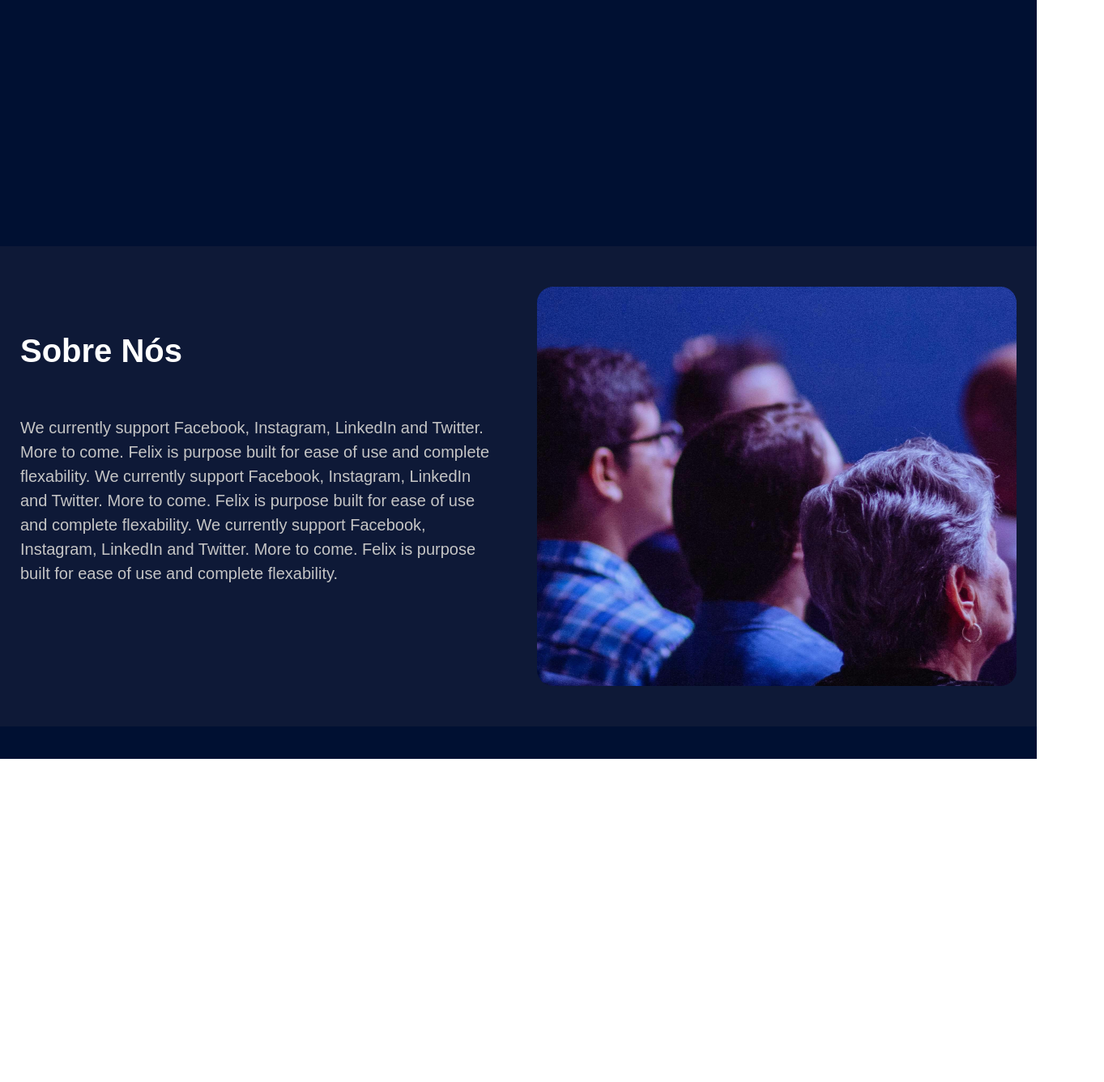
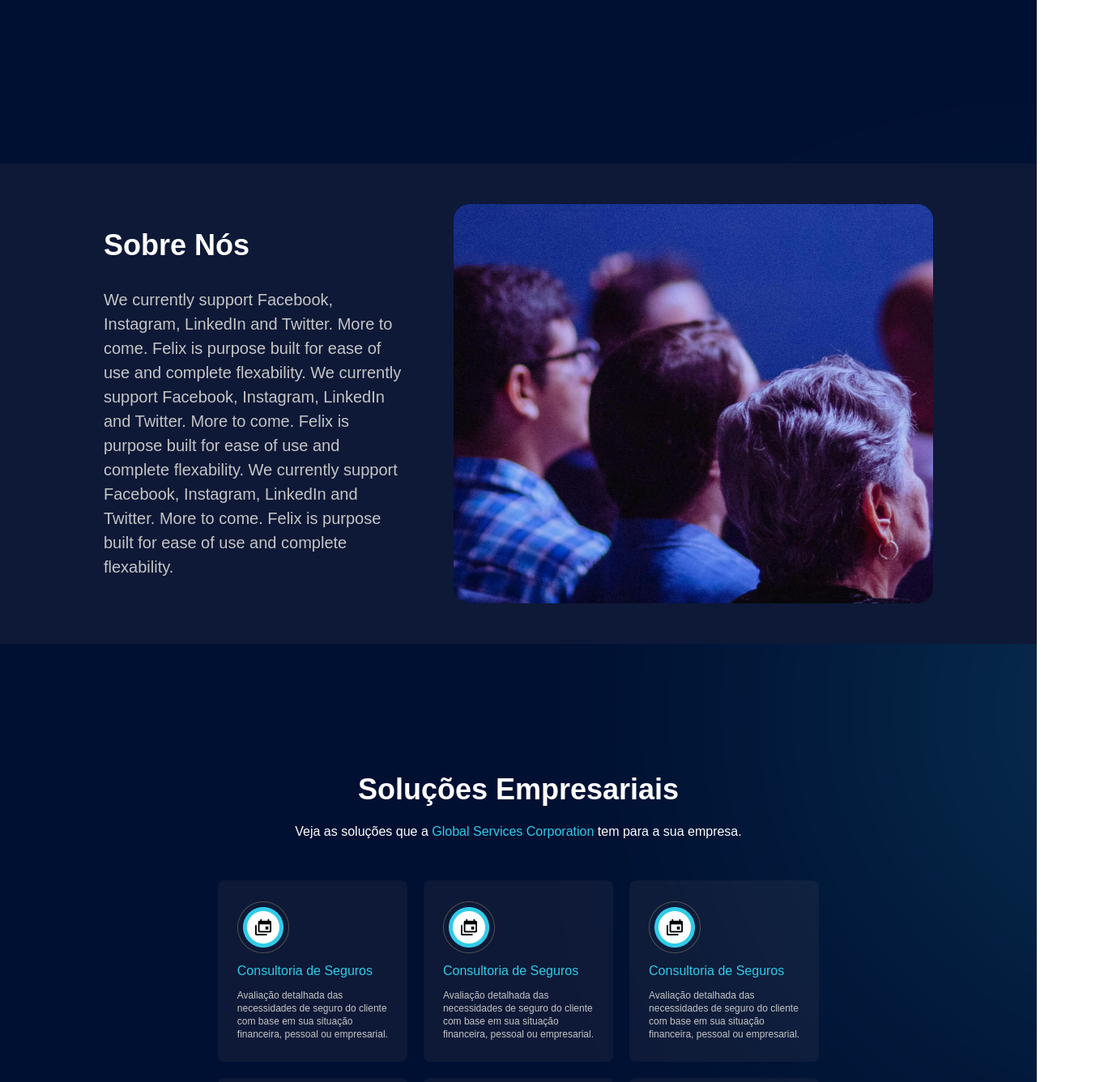
Before and after one commit to Global-Services-Corporation/website-react, a React (Vite) app: page / in a window 1280 px wide. Shown: the part 940-2276 px from the top of the page at 81% size, 1363 px wide, since content can reach past the window. Before the commit the page ends 1877 px from the top, so only its background shows below. Built offline with nearby package versions, Linux system fonts and the light colour scheme; no server answers.

Commit message:
feat:  services and about us

```diff
--- a/src/assets/index.tsx
+++ b/src/assets/index.tsx
@@ -69,8 +69,10 @@ import seguros from "./landing/Services/Seguros.png"
 import academiaicon from "./landing/Services/AcademiaIcon.png"
 import eventosicon from "./landing/Services/EventosIcon.png"
 import sobrenos from "./landing/AboutUs/AboutUs.png"
+import linkIcon from "./landing/FormativeAction/linkIcon.svg"
 
 export {
+  linkIcon,
   sobrenos,
   elipse1,
   elipse2,
--- /dev/null
+++ b/src/components/formative-action-card.tsx
@@ -0,0 +1,31 @@
+import { linkIcon } from "../assets";
+
+interface Props  {
+    img:string,
+    title:string,
+    description:string
+}
+
+const FormativeActionCard: React.FC<Props> = ({ img, title, description }) => {
+  return (
+    <div className="mr-3 w-80 flex flex-col bg-[#0E1937] rounded-xl">
+      <img src={img} alt="" className="h-56" />
+      <div className="w-full  px-7 py-7 flex flex-col gap-2.5">
+        {" "}
+        <h1 className="text-xl">{title}</h1>
+        <p className="text-sm text-[#c5c5c5]">
+          {" "}
+         {description}
+        </p>
+        <a href="" className="flex gap-1 text-xs text-[#30CBE8]">
+          Saber mais sobre a ação{" "}
+          <span>
+            <img src={linkIcon} alt="" />
+          </span>
+        </a>
+      </div>
+    </div>
+  );
+};
+
+export default FormativeActionCard;
--- a/src/containers/LandingPage/AboutUs.tsx
+++ b/src/containers/LandingPage/AboutUs.tsx
@@ -2,20 +2,22 @@ import { sobrenos } from "../../assets";
 
 const AboutUs: React.FC = () => {
   return (
-    <section className="w-full items-center mb-10 justify-center bg-[#0E1937] h-[593px] flex relative gap-[50px]">
-      <div className="w-[588px] h-[395px] flex flex-col gap-[50px]">
-        <p className="font-extrabold text-[40px]">Sobre Nós</p>
+    <section className="w-full items-center justify-center bg-[#0E1937] h-[593px] flex relative gap-12">
+      <div className="w-4/5 flex gap-16 items-center justify-center">
+        <div className="w-2/5 flex flex-col gap-8">
+          <p className="font-semibold text-4xl">Sobre Nós</p>
           <p className="text-[20px] text-[#C5C5C5]">
             We currently support Facebook, Instagram, LinkedIn and Twitter. More
             to come. Felix is purpose built for ease of use and complete
             flexability. We currently support Facebook, Instagram, LinkedIn and
             Twitter. More to come. Felix is purpose built for ease of use and
             complete flexability. We currently support Facebook, Instagram,
-          LinkedIn and Twitter. More to come. Felix is purpose built for ease of
-          use and complete flexability.
+            LinkedIn and Twitter. More to come. Felix is purpose built for ease
+            of use and complete flexability.
           </p>
         </div>
         <img src={sobrenos} alt="" />
+      </div>
     </section>
   );
 };
--- /dev/null
+++ b/src/containers/LandingPage/EnterpriseSolution.tsx
@@ -0,0 +1,68 @@
+import { eventosicon } from "../../assets";
+
+const EnterpriseSolution: React.FC = () => {
+  const CardInfo = [
+    {
+      cardIcon: eventosicon,
+      title: "Consultoria de Seguros",
+      description: `Avaliação detalhada das necessidades de seguro do cliente com base
+            em sua situação financeira, pessoal ou empresarial.`,
+    },
+    {
+      cardIcon: eventosicon,
+      title: "Consultoria de Seguros",
+      description: `Avaliação detalhada das necessidades de seguro do cliente com base
+              em sua situação financeira, pessoal ou empresarial.`,
+    },
+    {
+      cardIcon: eventosicon,
+      title: "Consultoria de Seguros",
+      description: `Avaliação detalhada das necessidades de seguro do cliente com base
+              em sua situação financeira, pessoal ou empresarial.`,
+    },
+    {
+      cardIcon: eventosicon,
+      title: "Consultoria de Seguros",
+      description: `Avaliação detalhada das necessidades de seguro do cliente com base
+              em sua situação financeira, pessoal ou empresarial.`,
+    },
+    {
+      cardIcon: eventosicon,
+      title: "Consultoria de Seguros",
+      description: `Avaliação detalhada das necessidades de seguro do cliente com base
+              em sua situação financeira, pessoal ou empresarial.`,
+    },
+    {
+      cardIcon: eventosicon,
+      title: "Consultoria de Seguros",
+      description: `Avaliação detalhada das necessidades de seguro do cliente com base
+              em sua situação financeira, pessoal ou empresarial.`,
+    },
+  ];
+  return (
+    <section className="w-4/5 flex flex-col justify-center gap-12 py-24 px-12  items-center">
+      <div className="w-full flex flex-col items-center gap-5 justify-center">
+        <p className="font-semibold text-4xl"> Soluções Empresariais</p>
+        <p>
+          Veja as soluções que a{" "}
+          <span className="text-[#30CBE8]">Global Services Corporation</span>{" "}
+          tem para a sua empresa.
+        </p>
+      </div>
+      <div className="w-4/5 grid grid-cols-3 grid-rows-2 gap-5">
+        {CardInfo.map((info, index) => (
+          <div
+            key={index}
+            className=" w-full h-56 justify-center flex flex-col p-6 gap-2.5  rounded-lg bg-[#0E1937]"
+          >
+            <img src={info.cardIcon} alt="" className="h-16 w-16" />
+            <p className="text-[#30CBE8]">{info.title}</p>
+            <p className="text-[#C5C5C5] text-xs">{info.description}</p>
+          </div>
+        ))}
+      </div>
+    </section>
+  );
+};
+
+export default EnterpriseSolution;
--- /dev/null
+++ b/src/containers/LandingPage/FormativeAction.tsx
@@ -0,0 +1,64 @@
+import Slider from "react-slick";
+import FormativeActionCard from "../../components/formative-action-card";
+import "slick-carousel/slick/slick.css";
+import "slick-carousel/slick/slick-theme.css";
+
+const FormativeAction: React.FC = () => {
+  const settings = {
+    infinite: true,
+    speed: 500,
+    autoplay: true,
+    autoplaySpeed: 4000, // Tempo em milissegundos entre as mudanças de slide
+    slidesToShow: 3,
+    slidesToScroll: 1,
+    arrows: false,
+  };
+
+  const cardInfo = [
+    {
+      img: "",
+      title: "Consultoria de Marketing",
+      description:
+        " Criação de um plano estratégico de marketing que pode incluir posicionamento de marca, segmentação de mercado, definição de público-alvo, definição de objetivos e metas de marketing.",
+    },  {
+        img: "",
+        title: "Consultoria de Marketing",
+        description:
+          " Criação de um plano estratégico de marketing que pode incluir posicionamento de marca, segmentação de mercado, definição de público-alvo, definição de objetivos e metas de marketing.",
+      },  {
+        img: "",
+        title: "Consultoria de Marketing",
+        description:
+          " Criação de um plano estratégico de marketing que pode incluir posicionamento de marca, segmentação de mercado, definição de público-alvo, definição de objetivos e metas de marketing.",
+      },
+  ];
+
+  return (
+    <section className="w-4/5 flex flex-col justify-center gap-12 py-24 px-12  items-center">
+      <div className="w-full flex flex-col items-center gap-5 justify-center">
+        <p className="font-semibold text-4xl"> Ação Formativa</p>
+        <p>
+          Veja as soluções que a
+          <span className="text-[#30CBE8]">Global Services Corporation</span>{" "}
+          tem para a sua empresa.
+        </p>
+      </div>
+
+      <div className="w-full flex justify-center gap-3 h-fit">
+        {" "}
+        <Slider {...settings} className="w-full flex">
+          {cardInfo.map((info, index) => (
+            <FormativeActionCard
+              key={index}
+              img={info.img}
+              title={info.title}
+              description={info.description}
+            />
+          ))}
+        </Slider>
+      </div>
+    </section>
+  );
+};
+
+export default FormativeAction;
--- a/src/containers/LandingPage/Services.tsx
+++ b/src/containers/LandingPage/Services.tsx
@@ -1,59 +1,54 @@
-import { seguros, eventosicon, academiaicon, elipse2 } from "../../assets";
+import { seguros, eventosicon, academiaicon } from "../../assets";
 
 const Services: React.FC = () => {
+  const cardInfo = [
+    {
+      icon: seguros,
+      title: "Seguros",
+      description: "Começa aderindo o serviço.",
+      buttonTitle: "Solicitar",
+    },
+    {
+      icon: eventosicon,
+      title: "Eventos",
+      description: "Começa aderindo o serviço.",
+      buttonTitle: "Aderir",
+    },
+    {
+      icon: academiaicon,
+      title: "Academia",
+      description: "Começa aderindo o serviço.",
+      buttonTitle: "Inscreva-se",
+    },
+  ];
+
   return (
-    <section className="w-[1446px] h-[354px] relative flex flex-col gap-[23px]">
+    <section className="w-4/5 h-fit relative flex flex-col gap-12 z-20">
       <p className="font-bold text-[22px]">Adira já aos nossos serviços!</p>
       <marquee>
-      <div className=" w-[1185px] h-screen flex gap-8">
-        <div className="w-[363px] h-[187px] flex relative p-8 bg-[#0E1937] rounded-[24px]">
-          <img src={seguros} alt="" className="absolute object-none" />
+        <div className="w-full h-full flex gap-8">
+          {cardInfo.map((info, index) => (
+            <div
+              key={index}
+              className="w-[363px] h-[187px] flex relative p-8 bg-[#0E1937] rounded-[24px]"
+            >
+              <img src={info.icon} alt="" className="absolute object-none" />
               <div className="flex flex-col absolute start-28">
                 <p className="text-[#30CBE8] font-semibold text-[20.88px]">
-              Seguros
+                  {info.title}
                 </p>
                 <p className="text-[#C5C5C5] text-[16.71px]">
-              Começa aderindo o serviço.
+                  {info.description}
                 </p>
               </div>
 
               <button className="bg-[#30CBE8] w-[116px] h-[39px] end-10 bottom-8 absolute rounded-[8px] font-semibold">
-            Solicitar
+                {info.buttonTitle}
               </button>
             </div>
-        <div className="w-[363px] h-[187px] flex relative p-8 bg-[#0E1937] rounded-[24px]">
-          <img src={eventosicon} alt="" className="absolute object-none" />
-          <div className="flex flex-col absolute start-28">
-            <p className="text-[#30CBE8] font-semibold text-[20.88px]">
-              Eventos
-            </p>
-            <p className="text-[#C5C5C5] text-[16.71px]">
-              Começa aderindo o serviço.
-            </p>
-          </div>
-
-          <button className="bg-[#30CBE8] w-[116px] h-[39px] end-10 bottom-8 absolute rounded-[8px] font-semibold">
-            Solicitar
-          </button>
-        </div>
-        <div className="w-[363px] h-[187px] flex relative p-8 bg-[#0E1937] rounded-[24px]">
-          <img src={academiaicon} alt="" className="absolute object-none" />
-          <div className="flex flex-col absolute start-28">
-            <p className="text-[#30CBE8] font-semibold text-[20.88px]">
-              Academia
-            </p>
-            <p className="text-[#C5C5C5] text-[16.71px]">
-              Começa aderindo o serviço.
-            </p>
-          </div>
-
-          <button className="bg-[#30CBE8] w-[116px] h-[39px] end-10 bottom-8 absolute rounded-[8px] font-semibold">
-            Solicitar
-          </button>
-        </div>
+          ))}
         </div>
       </marquee>
-     {/*  <img src={elipse2} className=" h-[500px] w-[] absolute end-0 object-cover bottom-1" alt="" /> */}
     </section>
   );
 };
--- a/src/views/landing/Home.tsx
+++ b/src/views/landing/Home.tsx
@@ -5,7 +5,10 @@ import { User } from "../../services/utils/types";
 import Banner from "../../containers/LandingPage/Banner";
 import AboutUs from "../../containers/LandingPage/AboutUs";
 import Services from "../../containers/LandingPage/Services";
-import { Header } from "../../components/header";
+import EnterpriseSolution from "../../containers/LandingPage/EnterpriseSolution";
+
+import { elipse2 } from "../../assets";
+import FormativeAction from "../../containers/LandingPage/FormativeAction";
 
 const HomePage: React.FC = () => {
   const navigate = useNavigate();
@@ -39,14 +42,14 @@ const HomePage: React.FC = () => {
   }, [user, navigate]);
 
   return (
-    <div className="bg-[#001032] h-full text-white gap-[64px] flex flex-col justify-center items-center">
-        <Header/>
-        <Banner/>
-        <Services/>
-        <AboutUs/>
+    <div className="bg-[#001032] h-full text-white gap-16 flex flex-col justify-center items-center py-48">
+      <Banner />
+      <Services />
+      <img src={elipse2} className="absolute end-0 object-cover z-0" alt="" />
+      <AboutUs />
+      <EnterpriseSolution />
+      <FormativeAction />
     </div>
-
-
   );
 };
 
```
Also changed, not shown: src/containers/LandingPage/Banner.tsx (+22 -12 lines), src/assets/landing/FormativeAction/linkIcon.svg (added). Lines whose indentation alone changed are shown as unchanged.
